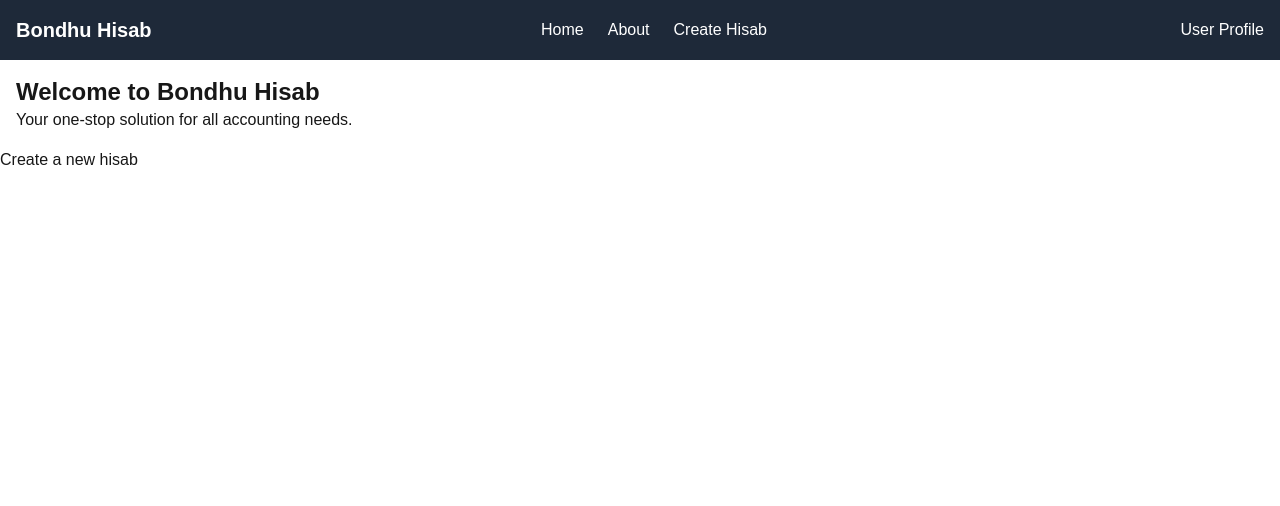
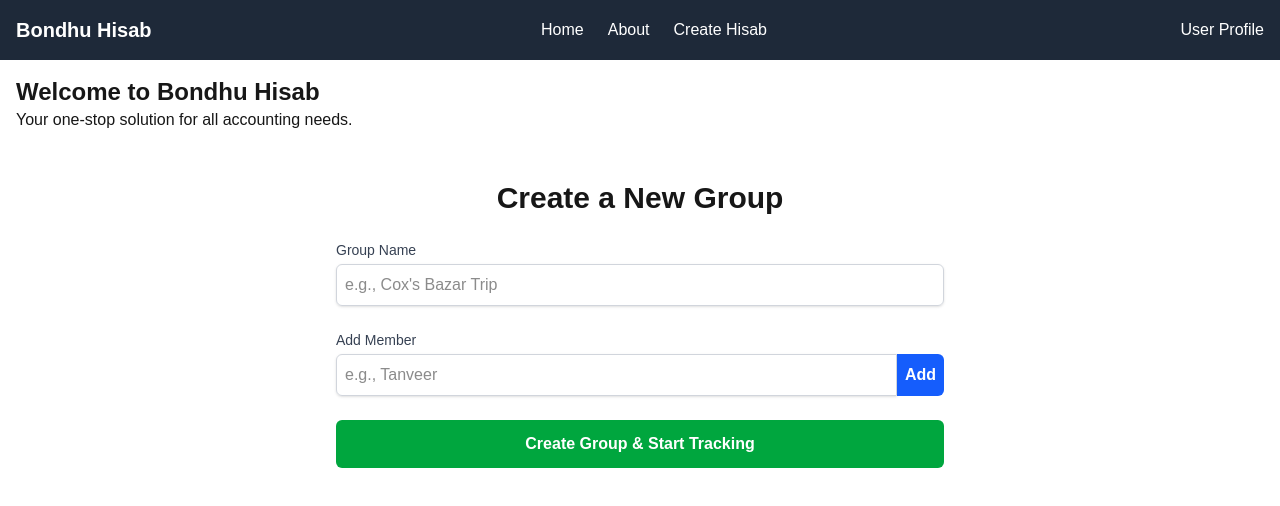
Before and after one commit to tanvirrahmanaz/Bondhu-Hisab, a Next.js app: page /groups/new in a window 1280 px wide. Shown: the top 506 px of the page. Built offline with nearby package versions, Linux system fonts and the light colour scheme.

Commit message:
hisab page added

```diff
--- a/src/app/groups/new/page.jsx
+++ b/src/app/groups/new/page.jsx
@@ -1,11 +1,120 @@
-import React from 'react';
+'use client'; // This must be at the top to use hooks
 
-const page = () => {
+import { useState } from 'react';
+import { useRouter } from 'next/navigation'; // Import for redirection
+
+export default function NewGroupPage() {
+    const [groupName, setGroupName] = useState('');
+    const [currentMember, setCurrentMember] = useState('');
+    const [members, setMembers] = useState([]);
+    const [isLoading, setIsLoading] = useState(false); // For loading state
+    const router = useRouter(); // Initialize router
+
+    // Function to add a member to the list
+    const handleAddMember = () => {
+        if (currentMember && !members.includes(currentMember)) {
+            setMembers([...members, currentMember]);
+            setCurrentMember(''); // Clear the input field
+        }
+    };
+
+    // Function to handle form submission and API call
+    const handleCreateGroup = async (e) => {
+        e.preventDefault();
+        setIsLoading(true);
+
+        if (!groupName || members.length === 0) {
+            alert('Please provide a group name and add at least one member.');
+            setIsLoading(false);
+            return;
+        }
+
+        try {
+            const response = await fetch('http://localhost:5000/api/groups', {
+                method: 'POST',
+                headers: {
+                    'Content-Type': 'application/json',
+                },
+                body: JSON.stringify({ groupName, members }),
+            });
+
+            if (!response.ok) {
+                // If server responds with an error, throw to catch block
+                const errorData = await response.json();
+                throw new Error(errorData.message || 'Failed to create group');
+            }
+
+            const savedGroup = await response.json();
+            alert(`Group "${savedGroup.groupName}" created successfully!`);
+
+            // Redirect to the newly created group's page
+            router.push(`/group/${savedGroup._id}`);
+
+        } catch (error) {
+            console.error('Error creating group:', error);
+            alert(`An error occurred: ${error.message}`);
+        } finally {
+            setIsLoading(false);
+        }
+    };
+
     return (
-        <div>
-            <h1>Create a new hisab</h1>
+        <div className="max-w-2xl mx-auto p-4 md:p-8">
+            <h1 className="text-3xl font-bold mb-6 text-center">Create a New Group</h1>
+            <form onSubmit={handleCreateGroup} className="space-y-6">
+                {/* Group Name Input */}
+                <div>
+                    <label htmlFor="groupName" className="block text-sm font-medium text-gray-700 mb-1">Group Name</label>
+                    <input
+                        type="text"
+                        id="groupName"
+                        value={groupName}
+                        onChange={(e) => setGroupName(e.target.value)}
+                        className="w-full p-2 border border-gray-300 rounded-md shadow-sm focus:ring-blue-500 focus:border-blue-500"
+                        placeholder="e.g., Cox's Bazar Trip"
+                        required
+                    />
+                </div>
+
+                {/* Add Member Input */}
+                <div>
+                    <label htmlFor="memberName" className="block text-sm font-medium text-gray-700 mb-1">Add Member</label>
+                    <div className="flex">
+                        <input
+                            type="text"
+                            id="memberName"
+                            value={currentMember}
+                            onChange={(e) => setCurrentMember(e.target.value)}
+                            className="w-full p-2 border border-gray-300 rounded-l-md shadow-sm focus:ring-blue-500 focus:border-blue-500"
+                            placeholder="e.g., Tanveer"
+                        />
+                        <button type="button" onClick={handleAddMember} className="bg-blue-600 hover:bg-blue-700 text-white font-bold p-2 rounded-r-md">
+                            Add
+                        </button>
+                    </div>
+                </div>
+
+                {/* Display Members List */}
+                {members.length > 0 && (
+                    <div className="p-4 bg-gray-50 rounded-md">
+                        <h3 className="font-semibold text-gray-800">Group Members:</h3>
+                        <ul className="list-disc pl-5 mt-2 space-y-1 text-gray-600">
+                            {members.map((member, index) => (
+                                <li key={index}>{member}</li>
+                            ))}
+                        </ul>
+                    </div>
+                )}
+
+                {/* Submit Button */}
+                <button
+                    type="submit"
+                    className="w-full bg-green-600 hover:bg-green-700 text-white font-bold py-3 px-4 rounded-md disabled:bg-gray-400"
+                    disabled={isLoading}
+                >
+                    {isLoading ? 'Creating...' : 'Create Group & Start Tracking'}
+                </button>
+            </form>
         </div>
     );
-};
-
-export default page;
+}
```
